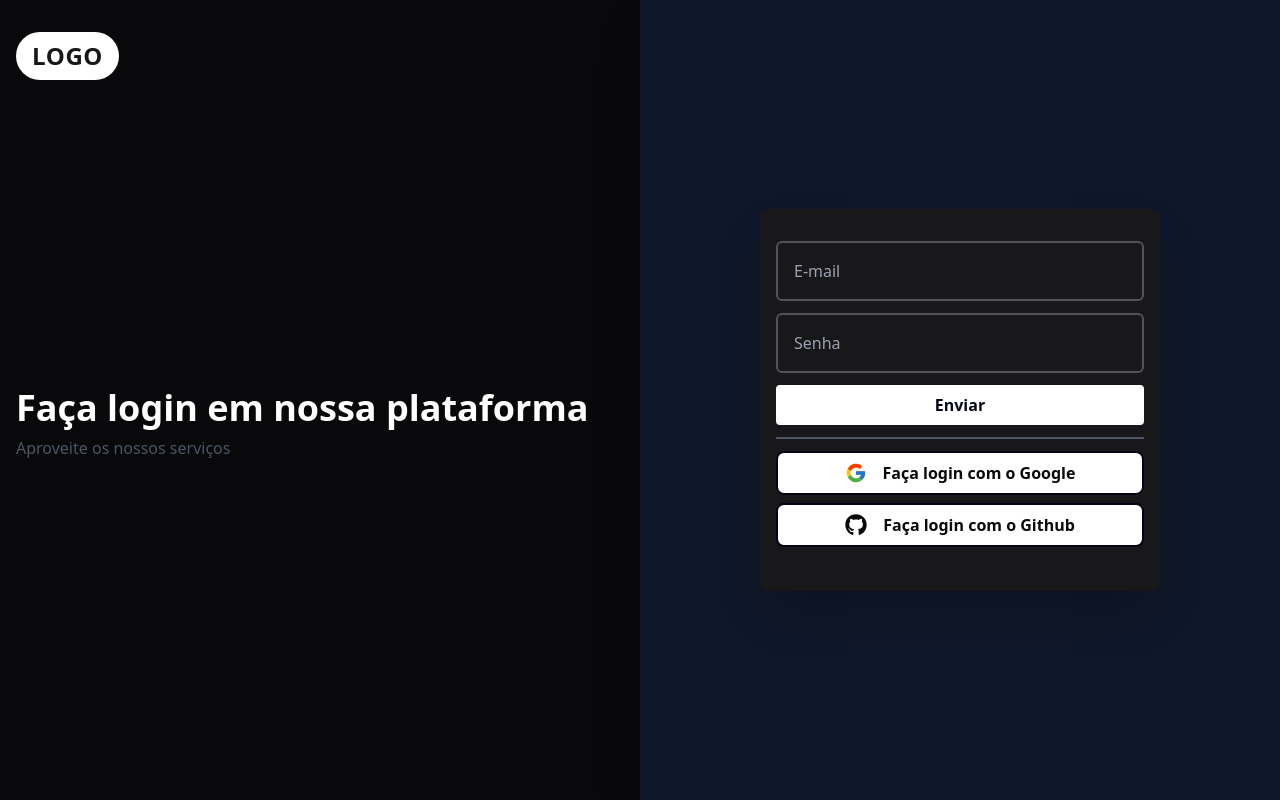
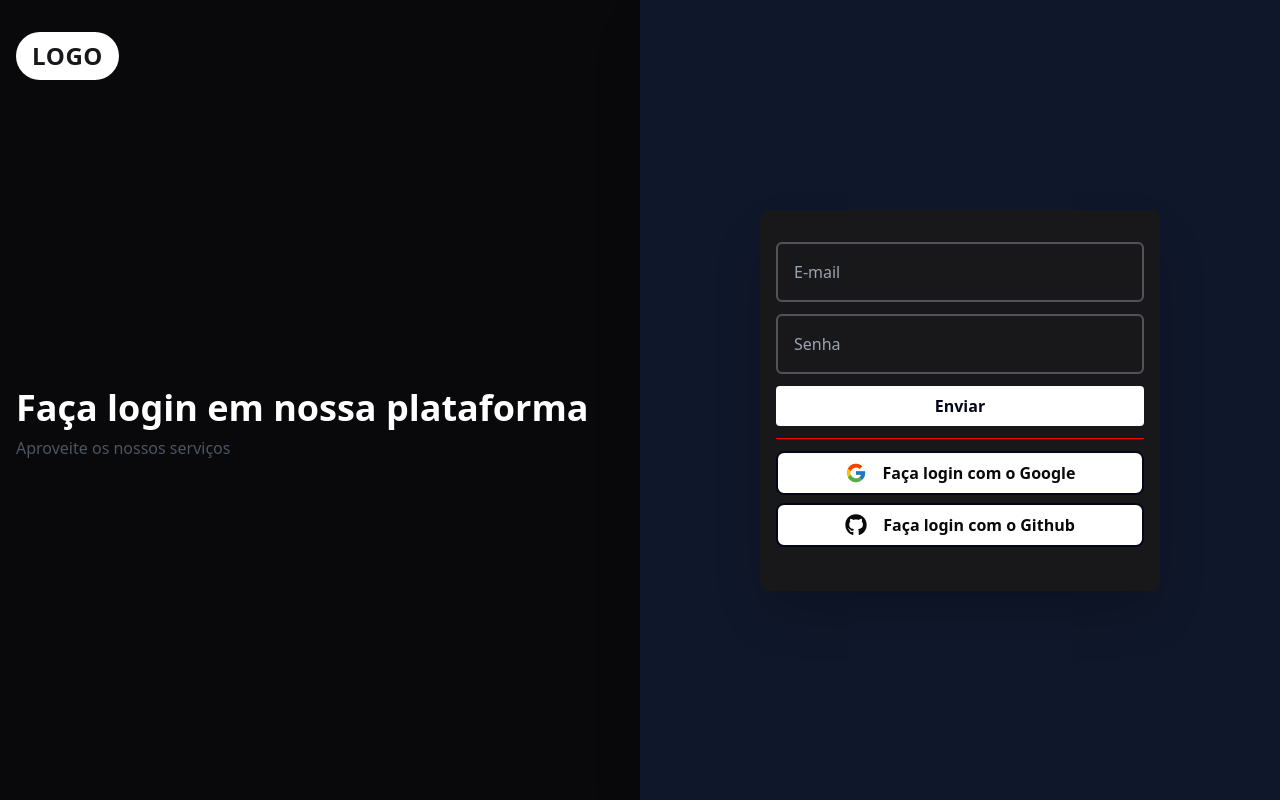
Before and after one commit to RelancioBorgesDev/UserAuth, a Next.js app: page / in a window 1280 px wide. Built offline with nearby package versions, Linux system fonts and the light colour scheme.

Commit message:
feat: ajuste Separator

```diff
--- a/src/components/Separator/Separator.tsx
+++ b/src/components/Separator/Separator.tsx
@@ -1,5 +1,17 @@
 import React from "react";
 
-export default function Separator() {
-  return <div className="w-full h-0.5 bg-gray-600 "/>;
+type SeparatorType = "vertical" | "horizontal";
+
+interface SeparatorProps {
+  separator_type: SeparatorType;
 }
+
+export default function Separator({ separator_type }: SeparatorProps) {
+  const separatorStyle = {
+    width: separator_type === "vertical" ? "1px" : "100%",
+    height: separator_type === "vertical" ? "100%" : "1px",
+    backgroundColor: "red",
+  };
+
+  return <div className="separator" style={separatorStyle} />;
+}
```
